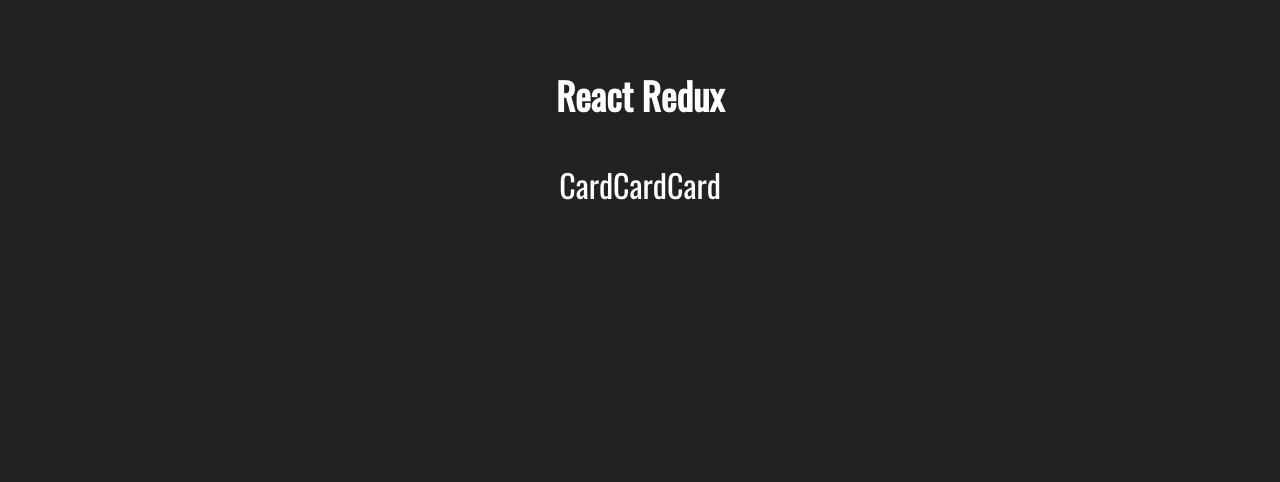
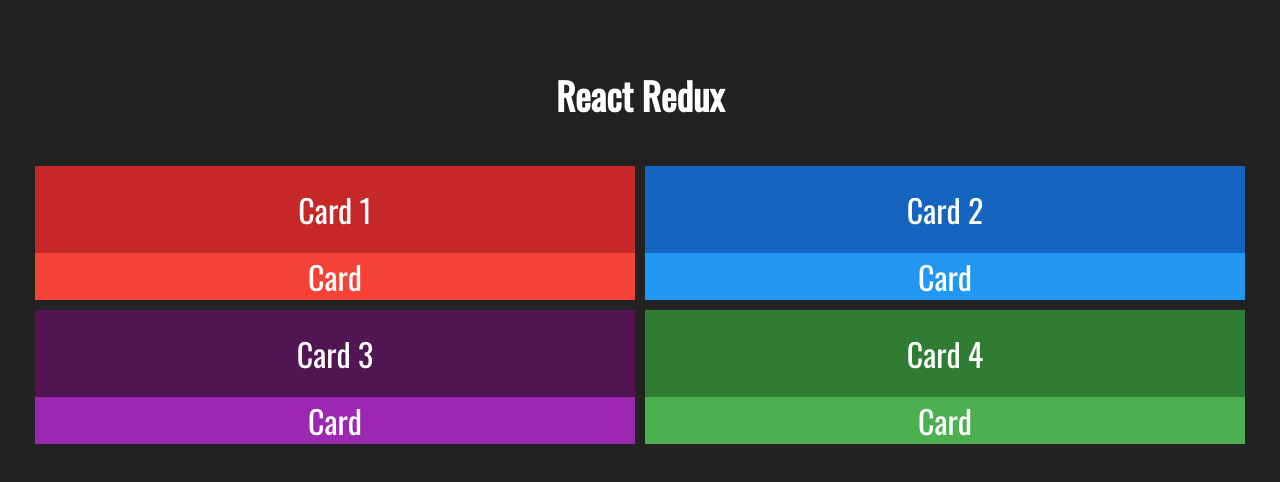
Before and after one commit to Rharuow/React-Redux, a React (Create React App) app in the folder a-simple-redux-project/: page / in a window 1280 px wide. Shown: the top 482 px of the page. Built offline with nearby package versions, Linux system fonts and the light colour scheme.

Commit message:
Cards components

```diff
--- a/a-simple-redux-project/src/App.css
+++ b/a-simple-redux-project/src/App.css
@@ -1,7 +1,7 @@
 .App {
   display: flex;
   flex-direction: column;
-  align-items: center;
+  text-align: center;
 }
 
 h1 {
--- a/a-simple-redux-project/src/App.js
+++ b/a-simple-redux-project/src/App.js
@@ -7,9 +7,12 @@
     <div className="App">
       <h3>React Redux</h3>
       <div className="line">
-        <Card>Card</Card>
-        <Card>Card</Card>
-        <Card>Card</Card>
+        <Card title="Card 1" red>Card</Card>
+        <Card title="Card 2" blue>Card</Card>
+      </div>
+      <div className="line">
+        <Card title="Card 3" purple>Card</Card>
+        <Card title="Card 4" green>Card</Card>
       </div>
     </div>
   );
--- a/a-simple-redux-project/src/components/Card.css
+++ b/a-simple-redux-project/src/components/Card.css
@@ -0,0 +1,32 @@
+.Card {
+    flex: 1;
+    display: flex;
+    flex-direction: column;
+    margin: 5px;
+}
+
+.Card .Header {
+    display: flex;
+    justify-content: center;
+}
+
+.Card .Header .Title {
+    flex: 1;
+    padding: 5px;
+}
+
+.Card .Header .Title {
+    padding: 20px;
+}
+
+.Card.Red .Header { color: #fff; background-color: #c62828;}
+.Card.Red .Content { background-color: #f44336;}
+
+.Card.Green .Header { color: #fff; background-color: #2e7d32;}
+.Card.Green .Content { background-color: #4caf50;}
+
+.Card.Blue .Header { color: #fff; background-color: #1565c0;}
+.Card.Blue .Content { background-color: #2196f3;}
+
+.Card.Purple .Header { color: #fff; background-color: rgba(99, 17, 102, 0.733);}
+.Card.Purple .Content { background-color: #9c27b0;}
--- a/a-simple-redux-project/src/components/Card.jsx
+++ b/a-simple-redux-project/src/components/Card.jsx
@@ -2,11 +2,24 @@
 
 import './Card.css'
 
+function getColor(props) {
+    if(props.red) return "Red"
+    if(props.green) return "Green"
+    if(props.blue) return "Blue"
+    if(props.purple) return "Purple"
+    return ""
+}
+
 export default props => {
 
     return(
-        <div>
-            Card
+        <div className={`Card ${getColor(props)}`}>
+            <div className="Header">
+                <span className="Title">{props.title}</span>
+            </div>
+            <div className="Content">
+                {props.children}
+            </div>
         </div>
     )
 }
```
